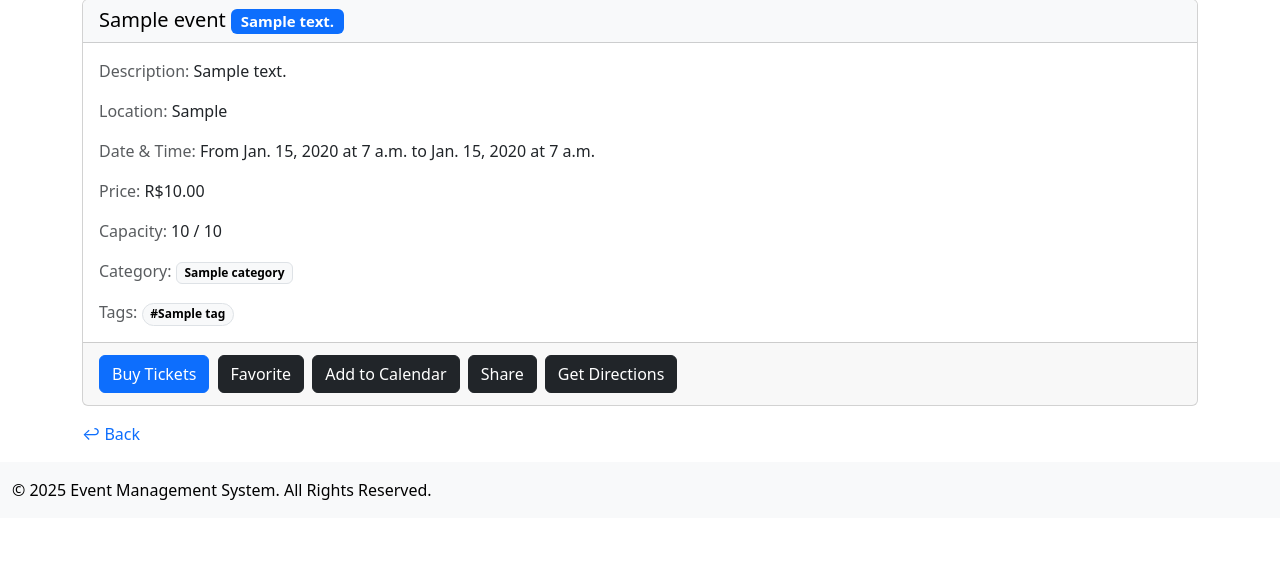
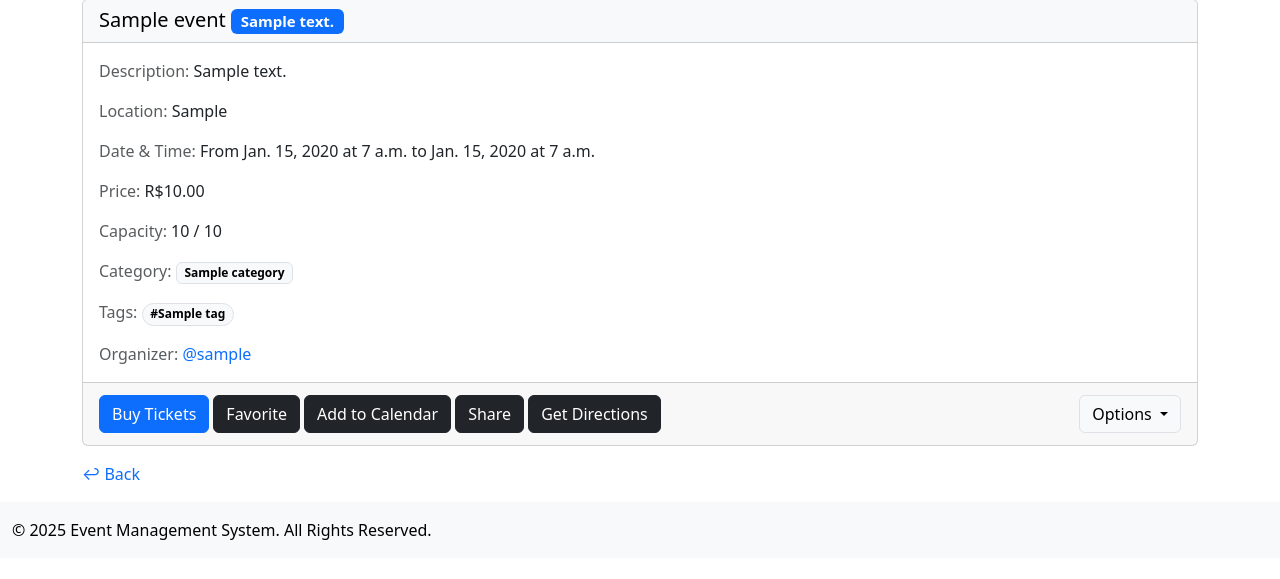
Before and after one commit to erickribeiro-dev/event-management-system, a Django app: template events/templates/events/event_detail.html in a window 1280 px wide. Shown: the part 73-652 px from the top of the page. Run offline with Django 5.2, Linux system fonts and the light colour scheme; the template is opened without the code that fills it: values that come from a table or form of the project are taken from there, others are empty; a user stored in the database is signed in; tables that the repository leaves empty hold one stand-in row (values such as "Sample post"); parts of the project's set-up code (start-up, migrations or seed data) failed here and were passed over; some libraries are stand-ins or nearby versions.

Commit message:
Add Organizer to event details, add button with options to delete and update event, and change aria-label to title.

```diff
--- a/events/templates/events/event_detail.html
+++ b/events/templates/events/event_detail.html
@@ -17,6 +17,7 @@
                     {% endif %}
                 {% endif %}
             </h5>
+
             <div class="card-body">
                 <p class="card-text"><span class="text-body-secondary">Description:</span> {{ event.description|linebreaksbr }}</p>
                 <p class="card-text"><span class="text-body-secondary">Location:</span> {{ event.location }}</p>
@@ -26,32 +27,43 @@
                         to {{ event.end_datetime|date }} at {{ event.end_datetime|time }}
                     {% endif %}
                 </p>
-                    <p class="card-text"><span class="text-body-secondary">Price:</span>
+                <p class="card-text">
+                    <span class="text-body-secondary">Price:</span>
                     {% if not event.price %}
                         Free
                     {% else %}
                         {{ event.get_currency_display }}{{ event.price }}
                     {% endif %}
                 </p>
-                    <p class="card-text"><span class="text-body-secondary">Capacity:</span>
+                <p class="card-text">
+                    <span class="text-body-secondary">Capacity:</span>
                     {% if not event.capacity %}
                         Unlimited
                     {% else %}
                         {{ event.capacity }} / {{ event.capacity }}
                     {% endif %}
                 </p>
-                    <p class="card-text"><span class="text-body-secondary">Category:</span>
-                        <a href="#" class="badge text-bg-light border text-decoration-none">{{ event.category }}</a>
+                <p class="card-text">
+                    <span class="text-body-secondary">Category:</span>
+                    <a href="#" class="badge text-bg-light border text-decoration-none" title="Filter by category: {{ event.category }}">{{ event.category }}</a>
                 </p>
                 {% if event.tags.exists %}
-                        <p class="card-text"><span class="text-body-secondary">Tags:</span>
+                    <p class="card-text">
+                        <span class="text-body-secondary">Tags:</span>
                         {% for tag in event.tags.all %}
-                                <a href="#" class="badge text-bg-light border text-decoration-none rounded-pill">#{{ tag.name }}</a>
+                            <a href="#" class="badge text-bg-light border text-decoration-none rounded-pill" title="Filter by tag: {{ tag.name }}">#{{ tag.name }}</a>
                         {% endfor %}
                     </p>
                 {% endif %}
+                <p class="card-text">
+                    <span class="text-body-secondary ">Organizer:</span>
+                    <a href="#" class="text-decoration-none" title="Visit {{event.organizer}}'s profile">@{{ event.organizer.username }}</a>
+                </p>
             </div>
-                <div class="card-footer">
+
+            <div class="card-footer d-flex justify-content-between align-items-center">
+                <!-- Left side of the footer -->
+                <div class="d-flex flex-wrap align-items-center">
                     {% if event.price == 0 and event.capacity > 0 %}
                     <button class="btn btn-primary my-1 me-1" title="Request reply">RSVP</button>
                     {% else %}
@@ -63,6 +75,19 @@
                     {# This would usually open a modal with sharing options #}
                     <button class="btn btn-dark my-1 me-1">Share</button>
                     <a href="https://www.google.com/maps/search/?api=1&query={{ event.location|urlencode }}" target="_blank" class="btn btn-dark my-1">Get Directions</a>
+                </div>
+                {% if request.user.is_authenticated and request.user == event.organizer %}
+                    <!-- Right side of the footer -->
+                    <div class="dropdown">
+                        <button class="btn btn-light dropdown-toggle border" type="button" data-bs-toggle="dropdown" aria-expanded="false">
+                            Options
+                        </button>
+                        <ul class="dropdown-menu">
+                            <li><a href="{% url 'events:update_event' event.pk %}" class="dropdown-item text-decoration-none">Edit</a></li>
+                            <li><a href="{% url 'events:delete_event' event.pk %}" class="dropdown-item text-decoration-none text-danger">Delete</a></li>
+                        </ul>
+                    </div>
+                {% endif %}
             </div>
         </div>
     </div>
```
Lines whose indentation alone changed are shown as unchanged.
